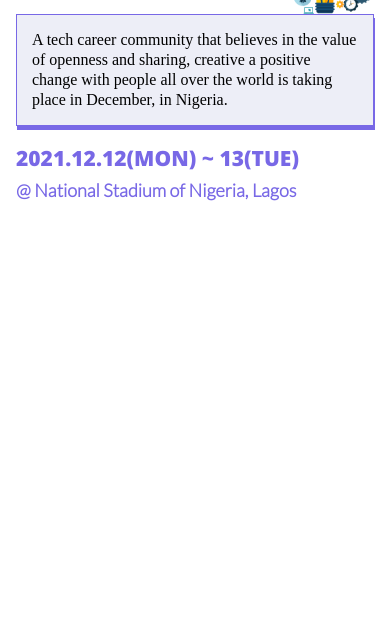
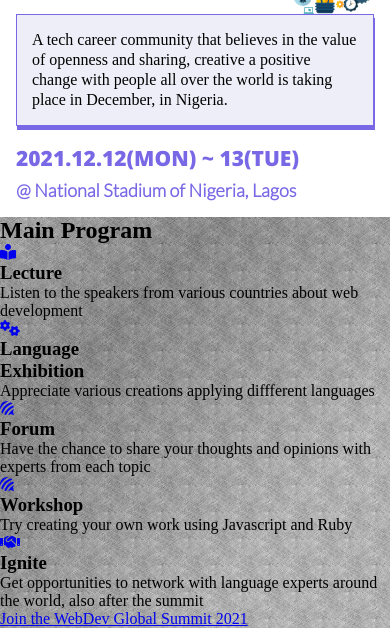
Before and after one commit to Whoistolu/open_source_conference_page, a website: page index.html in a window 390 px wide. Shown: the part 243-871 px from the top of the page. Before the commit the page ends 844 px from the top, so only its background shows below. Drawn offline with nearby package versions, Linux system fonts and the light colour scheme.

Commit message:
Add the html structure for the second page of the mobile ersion

```diff
--- a/index.html
+++ b/index.html
@@ -22,5 +22,40 @@
         <h3>2021.12.12(MON) ~ 13(TUE)</h3>
         <h4>@ National Stadium of Nigeria, Lagos</h4>
     </div>
+    <main>
+        <section>
+            <div class="mobile-second-page">
+                <div>
+                    <h2>Main Program</h2>
+                </div>
+                <div>
+                    <a href="/"><i class="fas fa-book-reader"></i></a>
+                    <h3>Lecture</h3>
+                    <p>Listen to the speakers from various countries about web development</p>
+                </div>
+                <div>
+                    <a href="/"><i class="fas fa-cogs"></i></a>
+                    <h3>Language<br>Exhibition</h3>
+                    <p>Appreciate various creations applying diffferent languages</p>
+                </div>
+                <div>
+                    <a href="/"><i class="fab fa-forumbee"></i></a>
+                    <h3>Forum</h3>
+                    <p>Have the chance to share your thoughts and opinions with experts from each topic</p>
+                </div>
+                <div>
+                    <a href="/"><i class="fab fa-forumbee"></i></a>
+                    <h3>Workshop</h3>
+                    <p>Try creating your own work using Javascript and Ruby</p>
+                </div>
+                <div>
+                    <a href="/"><i class="fas fa-handshake"></i></a>
+                    <h3>Ignite</h3>
+                    <p>Get opportunities to network with language experts around the world, also after the summit</p>
+                </div>
+                <a href="/">Join the WebDev Global Summit 2021</a>
+            </div>
+        </section>
+    </main>
 </body>
 </html>
--- a/style.css
+++ b/style.css
@@ -53,3 +53,9 @@
     color: #7868E6;
     margin-top: 2%;
   }
+
+  .mobile-second-page {
+      background-image: url(img/background.png);
+      background-repeat: no-repeat;
+      background-size: cover;
+  }
```
Also changed, not shown: img/background.png (added).
